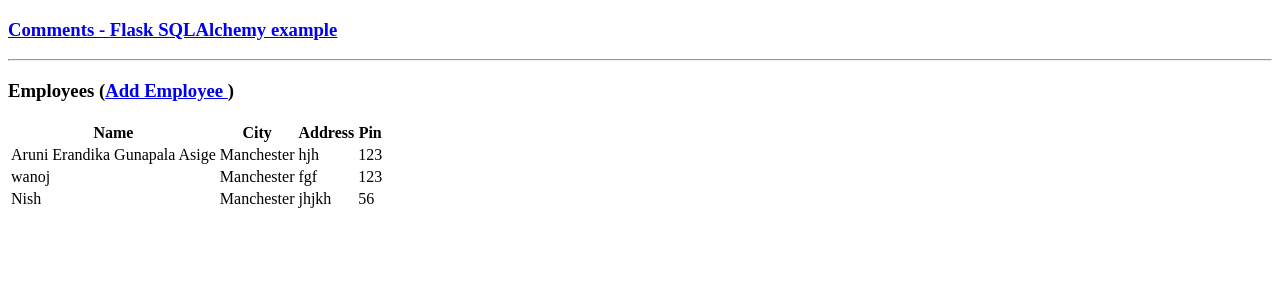
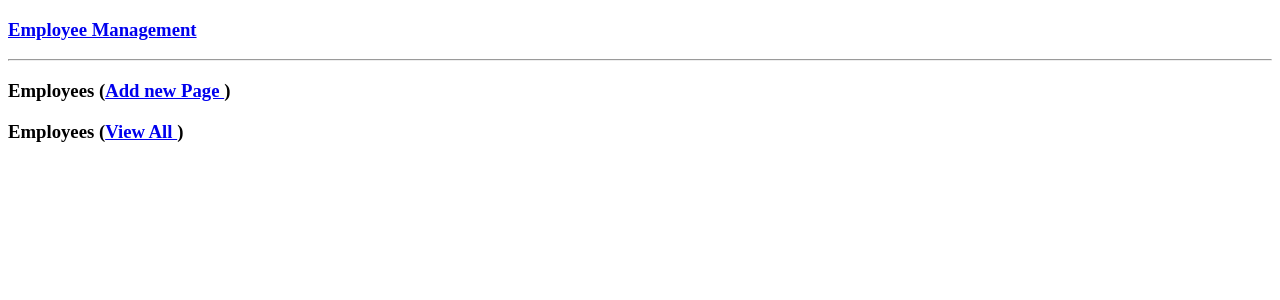
Before and after one commit to Aruni-git/devops_assignment, a Flask app: page / in a window 1280 px wide. Shown: the top 300 px of the page. Run offline with Flask 3, Linux system fonts and the light colour scheme; some libraries are stand-ins or nearby versions.

```diff
--- a/app.py
+++ b/app.py
@@ -1,10 +1,22 @@
 import os
 from flask import Flask, request, flash, url_for, redirect, render_template
 from flask_sqlalchemy import SQLAlchemy
+from flask_bootstrap import Bootstrap
 
 app = Flask(__name__)
+Bootstrap(app)
 app.config['SQLALCHEMY_DATABASE_URI'] = 'sqlite:///employees.sqlite3'
 app.config['SECRET_KEY'] = "random string"
+
+
+# # blueprint for auth routes in our app
+# from .auth import auth as auth_blueprint
+# app.register_blueprint(auth_blueprint)
+
+#     # blueprint for non-auth parts of app
+# from .main import main as main_blueprint
+# app.register_blueprint(main_blueprint)
+
 
 # these two lines added to mac os support
 db_name = 'employee.db'
@@ -14,36 +26,69 @@ app.config['SQLALCHEMY_DATABASE_URI'] = 'sqlite:///' + os.path.join(basedir, db_
 db = SQLAlchemy(app)
 
 class employees(db.Model):
-   id = db.Column('employee_id', db.Integer, primary_key = True, autoincrement = True)
-   name = db.Column(db.String(100))
-   city = db.Column(db.String(50))
-   address = db.Column(db.String(200))
-   pin = db.Column(db.String(10))
+   id = db.Column('eid', db.Integer, primary_key = True, autoincrement = True)
+   firstName = db.Column(db.String(100))
+   lastName = db.Column(db.String(100))
+   phone = db.Column(db.String(50))
+   email = db.Column(db.String(200))
+   department = db.Column(db.Integer())
+   designation = db.Column(db.Integer())
+   uid = db.Column(db.Integer())
 
-def __init__(self, name, city, address,pin):
-   self.name = name
-   self.city = city
-   self.address = address
-   self.pin = pin
+def __init__(self, firstName, lastName, phone,email,department,designation,uid):
+   self.firstName = firstName
+   self.lastName = lastName
+   self.phone = phone
+   self.email = email
+   self.department = department
+   self.designation = designation
+   self.uid = uid
 
-@app.route('/', methods = ['GET'])
+#navigate to home page
+@app.route('/')
+def home():
+   return render_template('home.html')
+
+ #show all
+@app.route('/show_all')
 def show_all():
    return render_template('show_all.html', employees = employees.query.all() )
 
+#get employee/ create a new employee
 @app.route('/new', methods = ['GET', 'POST'])
 def new():
    if request.method == 'POST':
-      if not request.form['name'] or not request.form['city'] or not request.form['address']:
+      if not request.form['firstName'] or not request.form['lastName'] or not request.form['email']:
          flash('Please enter all the fields', 'error')
       else:
-         employee = employees( name= request.form['name'], city=request.form['city'],
-            address =request.form['address'], pin =request.form['pin'])
+         employee = employees( firstName= request.form['firstName'],
+                             lastName=request.form['lastName'],
+            phone =request.form['phone'],
+            email =request.form['email'] ,
+            department =request.form['department'],
+            designation =request.form['designation'])
          db.session.add(employee)
          db.session.commit()
-         #flash('Record was successfully added')
+         flash('Record was successfully added')
          return redirect(url_for('show_all'))
-   flash('Record was successfully added')
+
    return render_template('new.html')
+
+# #update an employee
+# @app.route('/update', methods = 'PUT')
+# def new():
+#    if request.method == 'PUT':
+#       if not request.form['name'] or not request.form['city'] or not request.form['address']:
+#          flash('Please enter all the fields', 'error')
+#       else:
+#          employee = employees( name= request.form['name'], city=request.form['city'],
+#             address =request.form['address'], pin =request.form['pin'])
+#          db.session.add(employee)
+#          db.session.commit()
+#          #flash('Record was successfully added')
+#          return redirect(url_for('show_all'))
+#    flash('Record was successfully added')
+#    return render_template('new.html')
 
 if __name__ == '__main__':
    db.create_all()
--- a/templates/home.html
+++ b/templates/home.html
@@ -4,8 +4,8 @@
    <body>
 
       <h3>
-         <a href = "{{ url_for('show_all') }}">Comments - Flask
-            SQLAlchemy example</a>
+         <a href = "{{ url_for('home') }}">Employee Management
+          </a>
       </h3>
 
       <hr/>
@@ -13,30 +13,11 @@
          {{ message }}
       {%- endfor %}
 
-      <h3>Employees (<a href = "{{ url_for('new') }}">Add Employee
+      <h3>Employees (<a href = "{{ url_for('new') }}">Add new Page
          </a>)</h3>
 
-      <table>
-         <thead>
-            <tr>
-               <th>Name</th>
-               <th>City</th>
-               <th>Address</th>
-               <th>Pin</th>
-            </tr>
-         </thead>
-
-         <tbody>
-            {% for employee in employees %}
-               <tr>
-                  <td>{{ employee.name }}</td>
-                  <td>{{ employee.city }}</td>
-                  <td>{{ employee.address }}</td>
-                  <td>{{ employee.pin }}</td>
-               </tr>
-            {% endfor %}
-         </tbody>
-      </table>
+         <h3>Employees (<a href = "{{ url_for('show_all') }}">View All
+         </a>)</h3>
 
    </body>
 </html>
--- a/templates/show_all.html
+++ b/templates/show_all.html
@@ -3,36 +3,35 @@
    <head></head>
    <body>
 
-      <h3>
-         <a href = "{{ url_for('show_all') }}">Comments - Flask
-            SQLAlchemy example</a>
-      </h3>
+
 
       <hr/>
       {%- for message in get_flashed_messages() %}
          {{ message }}
       {%- endfor %}
 
-      <h3>Employees (<a href = "{{ url_for('new') }}">Add Employee
-         </a>)</h3>
 
       <table>
          <thead>
             <tr>
-               <th>Name</th>
-               <th>City</th>
-               <th>Address</th>
-               <th>Pin</th>
+               <th>First Name </th>
+               <th>Last Name</th>
+               <th>Phone</th>
+               <th>Email</th>
+              <th>Designation</th>
+               <th>Department</th>
             </tr>
          </thead>
 
          <tbody>
             {% for employee in employees %}
                <tr>
-                  <td>{{ employee.name }}</td>
-                  <td>{{ employee.city }}</td>
-                  <td>{{ employee.address }}</td>
-                  <td>{{ employee.pin }}</td>
+                  <td>{{ employee.firstName }}</td>
+                  <td>{{ employee.lastName }}</td>
+                  <td>{{ employee.phone }}</td>
+                  <td>{{ employee.email }}</td>
+                  <td>{{ employee.designation }}</td>
+                  <td>{{ employee.department }}</td>
                </tr>
             {% endfor %}
          </tbody>
```
Also changed, not shown: templates/new.html (+18 -8 lines), 1 other file.
